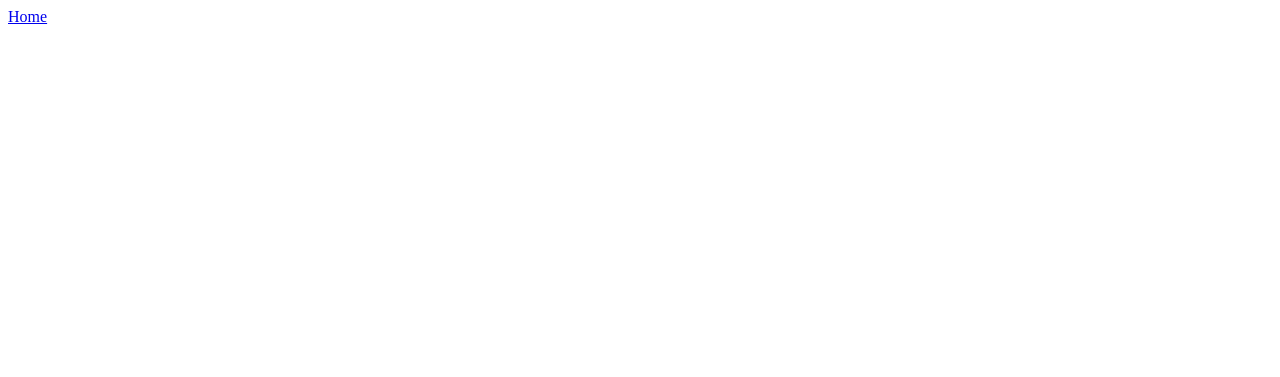
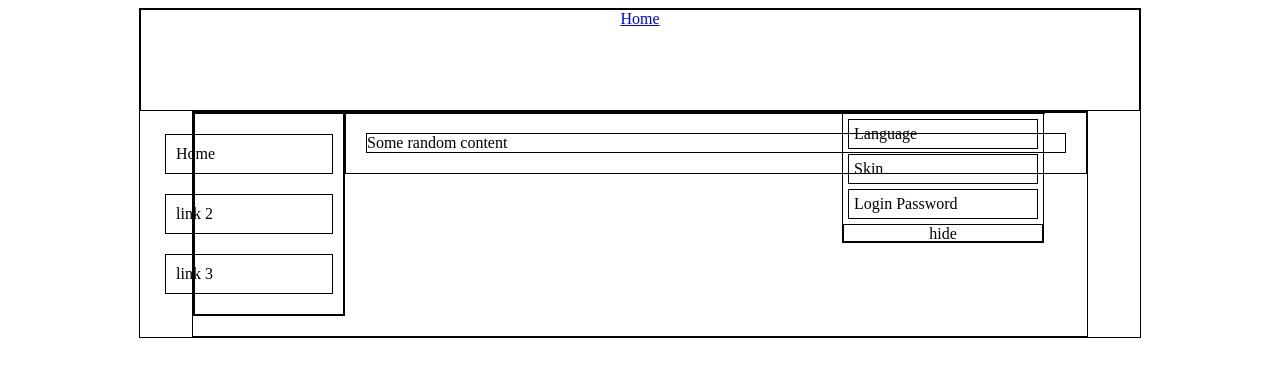
Before and after one commit to Larhard/Elgassia, a Django app: page / in a window 1280 px wide. Before the commit the part shown is almost empty. Shown: the top 377 px of the page. Run offline with Django 3.2, Linux system fonts and the light colour scheme; parts of the project's set-up code (start-up, migrations or seed data) failed here and were passed over.

Commit message:
main page prototype done

```diff
--- a/src/elgassia/settings.py
+++ b/src/elgassia/settings.py
@@ -83,3 +83,6 @@ USE_TZ = True
 # https://docs.djangoproject.com/en/1.7/howto/static-files/
 
 STATIC_URL = '/static/'
+STATICFILES_DIRS = (
+    os.path.join(BASE_DIR, 'static'),
+)
--- a/src/main/templates/main/base_generic.html
+++ b/src/main/templates/main/base_generic.html
@@ -1,16 +1,53 @@
 {% load base_tags %}
+{% load staticfiles %}
 
 <!DOCTYPE html>
 <html>
-<head lang="en">
+<head lang="{% language %}">
     <meta charset="UTF-8">
     <title>
         {% block title %}{% title %}{% endblock %}
     </title>
+    <link rel="stylesheet" type="text/css" href="{% static "css/prototype/main/base.css" %}">
 </head>
 <body>
 
-<a href="{% url 'main:home' %}">Home</a>
+<div class="main_wrapper">
+    <div class="title_bar">
+        {% block site_title %}
+            <a href="{% url 'main:home' %}">Home</a>
+        {% endblock %}
+    </div>
+    <div class="page_wrapper">
+        <div class="popup_menu_wrapper">
+            <div class="popup_menu">
+                <ul id="popup_menu" class="popup_menu">
+                    <li>Language</li>
+                    <li>Skin</li>
+                    <li>Login Password</li>
+                </ul>
+                <div class="popup_menu_hide_button">
+                    hide
+                </div>
+            </div>
+        </div>
+        <div class="left_page">
+            <div class="main_menu_container">
+                <ul id="main_menu" class="main_menu">
+                    <li>Home</li>
+                    <li>link 2</li>
+                    <li>link 3</li>
+                </ul>
+            </div>
+        </div>
+        <div class="center_page">
+            <div class="content">
+                Some random content
+            </div>
+        </div>
+    </div>
+</div>
+
 
 </body>
 </html>
--- a/src/main/templatetags/base_tags.py
+++ b/src/main/templatetags/base_tags.py
@@ -3,6 +3,11 @@ from django import template
 register = template.Library()
 
 
-@register.simple_tag(name='title')
-def title():
+@register.simple_tag()
+def title():  # TODO
     return "Elgassia"
+
+
+@register.simple_tag()
+def language():  # TODO
+    return "en"
--- /dev/null
+++ b/src/static/css/prototype/main/base.css
@@ -0,0 +1,92 @@
+div {
+    border: 1px solid #000000;
+    margin: 0;
+    padding: 0;
+}
+
+div:hover {
+    background: rgba(0, 0, 0, 0.10);
+}
+
+div.main_wrapper {
+    width: 1000px;
+    margin: auto;
+}
+
+div.title_bar {
+    height: 100px;
+    text-align: center;
+}
+
+div.popup_menu {
+    width: 200px;
+    min-height: 0;
+    float: right;
+}
+
+div.popup_menu_wrapper {
+    width: 850px;
+    height: 0;
+    position: absolute;
+}
+
+div.left_page {
+    width: 150px;
+    display: inline-block;
+    vertical-align: top;
+    margin-bottom: 20px;
+}
+
+div.center_page {
+    width: 700px;
+    display: inline-block;
+    vertical-align: top;
+    padding: 20px;
+    height: 100%;
+}
+
+div.page_wrapper {
+    margin: auto;
+    display: table;
+}
+
+div.content {
+    height: 100%;
+}
+
+ul.popup_menu {
+    margin: 0;
+    padding: 0;
+    list-style: none;
+}
+
+ul.popup_menu li {
+    margin: 5px;
+    padding: 5px;
+    border: 1px solid #000000;
+}
+
+ul.popup_menu li:hover {
+    background: rgba(0, 0, 0, 0.10);
+}
+
+ul.main_menu {
+    margin: 0;
+    padding: 0;
+    list-style: none;
+}
+
+ul.main_menu li {
+    margin: 20px 10px 20px -30px;
+    padding: 10px;
+    border: 1px solid #000000;
+}
+
+ul.main_menu li:hover {
+    background: rgba(0, 0, 0, 0.10);
+}
+
+div.popup_menu_hide_button {
+    text-align: center;
+    height: 16px;
+}
```
